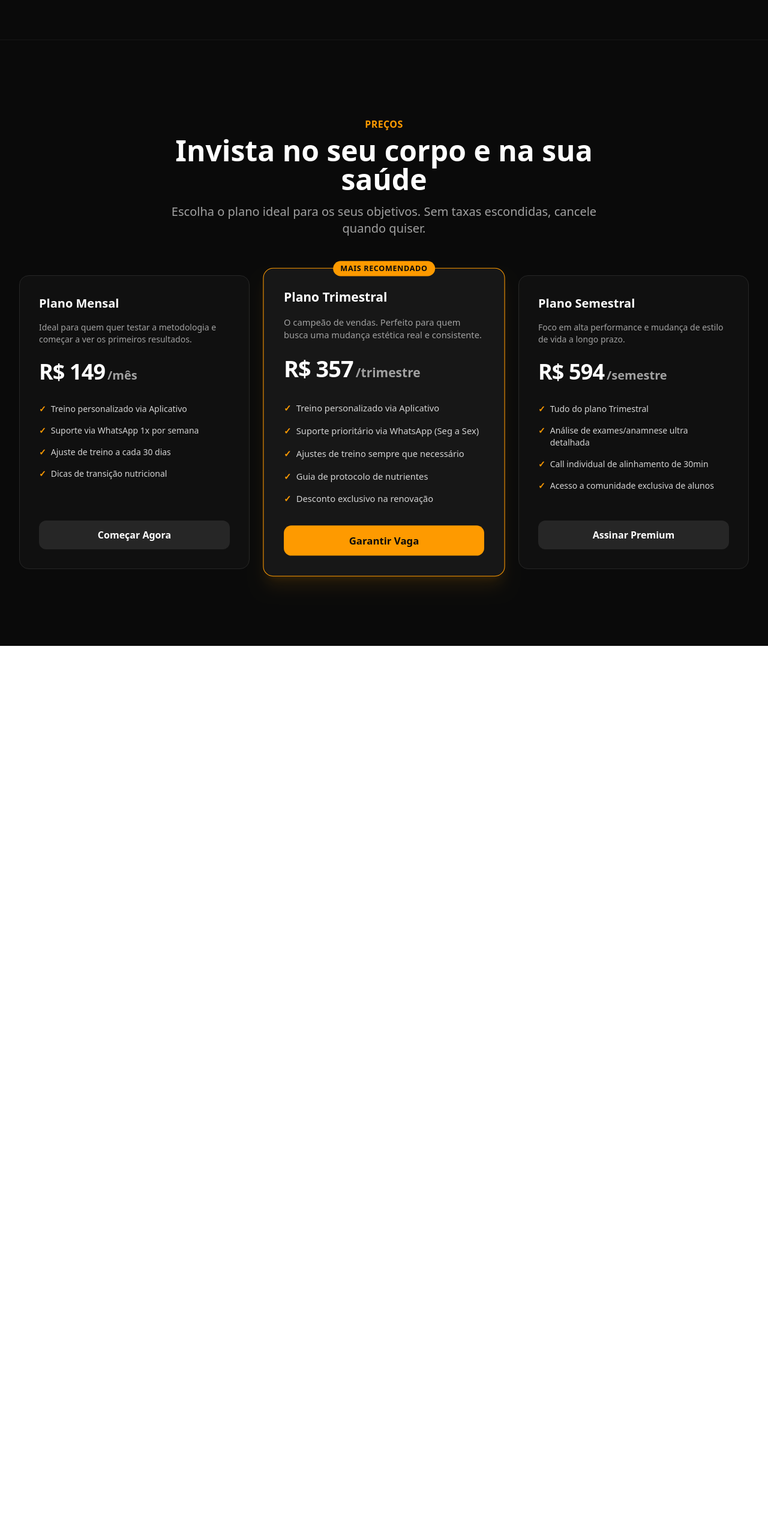
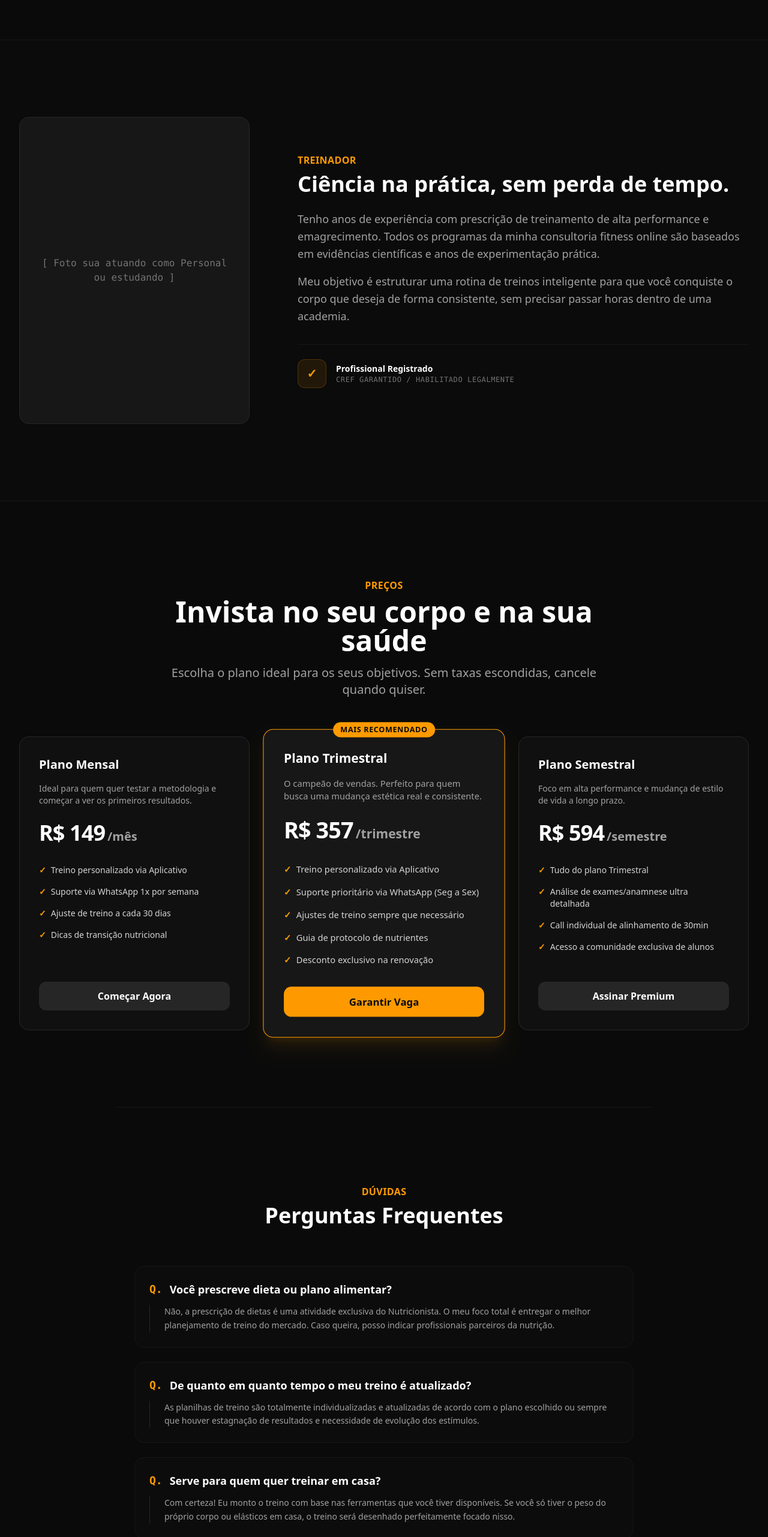
Before and after one commit to joascr7/landpagepersonal, a Next.js app: page / in a window 1280 px wide. Shown: the part 1469-4032 px from the top of the page at 60% size. Before the commit the page ends 2546 px from the top, so only its background shows below. Built offline with nearby package versions, Linux system fonts and the light colour scheme.

Commit message:
feat: adicionado secoes de seguranca e autoridade

```diff
--- a/app/page.tsx
+++ b/app/page.tsx
@@ -1,22 +1,30 @@
 import HeroSection from "@/components/HeroSection";
 import FeaturesSection from "@/components/FeaturesSection";
+import AboutSection from "@/components/AboutSection";
 import PricingSection from "@/components/PricingSection";
+import FaqSection from "@/components/FaqSection";
 
 export default function Home() {
   return (
     <main className="bg-neutral-950 text-white min-h-screen font-sans selection:bg-amber-500 selection:text-neutral-950 overflow-x-hidden">
 
-      {/* 1. Topo do Site */}
+      {/* 1. Promessa e Foto Principal */}
       <HeroSection />
 
-      {/* 2. Como Funciona */}
+      {/* 2. Como Funciona o Método */}
       <FeaturesSection />
 
-      {/* 3. Seção de Preços */}
+      {/* 3. Quem é o Profissional (Autoridade/CREF) */}
+      <AboutSection />
+
+      {/* 4. Tabela de Preços e Checkout */}
       <div id="precos" className="py-20 md:py-32 border-t border-neutral-900 bg-neutral-950">
         <PricingSection />
       </div>
 
+      {/* 5. Quebra de Objeções Finas */}
+      <FaqSection />
+
     </main>
   );
 }
--- /dev/null
+++ b/components/AboutSection.tsx
@@ -0,0 +1,39 @@
+export default function AboutSection() {
+  return (
+    <section className="max-w-7xl mx-auto px-4 sm:px-6 lg:px-8 py-20 md:py-32 border-t border-neutral-900 bg-neutral-900/10">
+      <div className="flex flex-col md:flex-row items-center gap-12 md:gap-20">
+
+        {/* Lado da Imagem Secundária */}
+        <div className="flex-1 w-full max-w-sm aspect-[3/4] bg-neutral-900 border border-neutral-800 rounded-2xl flex items-center justify-center text-center p-6 text-neutral-500 font-mono">
+          [ Foto sua atuando como Personal ou estudando ]
+        </div>
+
+        {/* Lado do Texto de Autoridade */}
+        <div className="flex-1">
+          <h2 className="text-base font-semibold text-amber-500 uppercase tracking-wide">Treinador</h2>
+          <p className="mt-2 text-3xl font-extrabold text-white sm:text-4xl">
+            Ciência na prática, sem perda de tempo.
+          </p>
+          <p className="mt-6 text-neutral-400 leading-relaxed text-lg">
+            Tenho anos de experiência com prescrição de treinamento de alta performance e emagrecimento. Todos os programas da minha consultoria fitness online são baseados em evidências científicas e anos de experimentação prática.
+          </p>
+          <p className="mt-4 text-neutral-400 leading-relaxed text-lg">
+            Meu objetivo é estruturar uma rotina de treinos inteligente para que você conquiste o corpo que deseja de forma consistente, sem precisar passar horas dentro de uma academia.
+          </p>
+
+          {/* Selo do CREF - Crucial para passar segurança legal */}
+          <div className="mt-8 pt-6 border-t border-neutral-900 flex items-center gap-4">
+            <div className="w-12 h-12 rounded-xl bg-amber-500/10 border border-amber-500/20 flex items-center justify-center text-amber-500 font-bold text-xl">
+              ✓
+            </div>
+            <div>
+              <p className="text-white font-bold text-sm">Profissional Registrado</p>
+              <p className="text-neutral-500 text-xs uppercase tracking-wider font-mono">CREF Garantido / Habilitado Legalmente</p>
+            </div>
+          </div>
+        </div>
+
+      </div>
+    </section>
+  );
+}
--- /dev/null
+++ b/components/FaqSection.tsx
@@ -0,0 +1,42 @@
+export default function FaqSection() {
+  const faqs = [
+    {
+      q: "Você prescreve dieta ou plano alimentar?",
+      a: "Não, a prescrição de dietas é uma atividade exclusiva do Nutricionista. O meu foco total é entregar o melhor planejamento de treino do mercado. Caso queira, posso indicar profissionais parceiros da nutrição."
+    },
+    {
+      q: "De quanto em quanto tempo o meu treino é atualizado?",
+      a: "As planilhas de treino são totalmente individualizadas e atualizadas de acordo com o plano escolhido ou sempre que houver estagnação de resultados e necessidade de evolução dos estímulos."
+    },
+    {
+      q: "Serve para quem quer treinar em casa?",
+      a: "Com certeza! Eu monto o treino com base nas ferramentas que você tiver disponíveis. Se você só tiver o peso do próprio corpo ou elásticos em casa, o treino será desenhado perfeitamente focado nisso."
+    },
+    {
+      q: "Moro fora do Brasil, consigo contratar?",
+      a: "Sim! A plataforma da Kiwify processa pagamentos internacionais de forma totalmente segura. Você receberá o acesso ao aplicativo e o suporte via WhatsApp independentemente do país onde reside."
+    }
+  ];
+
+  return (
+    <section className="max-w-4xl mx-auto px-4 sm:px-6 lg:px-8 py-20 md:py-32 border-t border-neutral-900">
+      <div className="text-center mb-16">
+        <h2 className="text-base font-semibold text-amber-500 uppercase tracking-wide">Dúvidas</h2>
+        <p className="mt-2 text-3xl font-extrabold text-white sm:text-4xl">Perguntas Frequentes</p>
+      </div>
+
+      <div className="space-y-6">
+        {faqs.map((faq, index) => (
+          <div key={index} className="bg-neutral-900/20 border border-neutral-900 rounded-2xl p-6 hover:border-neutral-800 transition-colors">
+            <h3 className="text-lg font-bold text-white flex items-start gap-3">
+              <span className="text-amber-500 font-mono">Q.</span> {faq.q}
+            </h3>
+            <p className="mt-3 text-neutral-400 text-sm leading-relaxed pl-6 border-l border-neutral-800">
+              {faq.a}
+            </p>
+          </div>
+        ))}
+      </div>
+    </section>
+  );
+}
```
